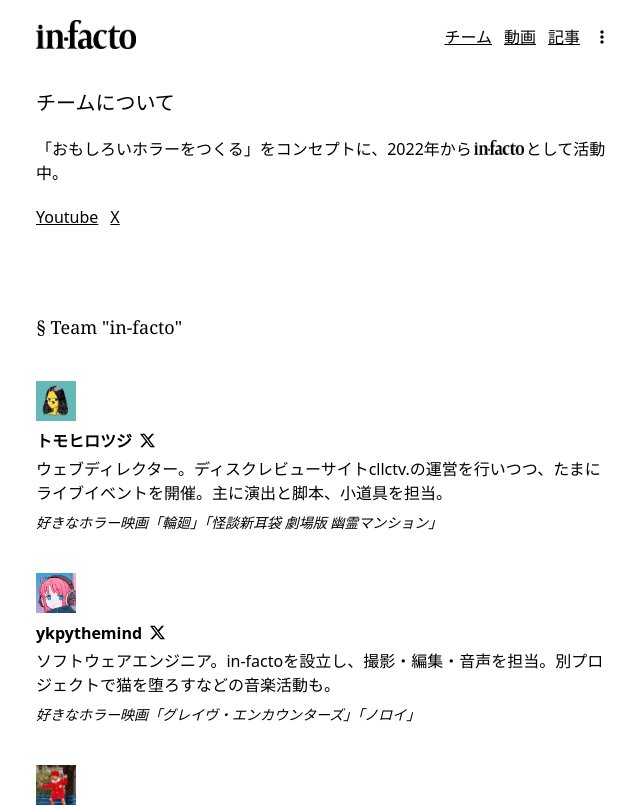
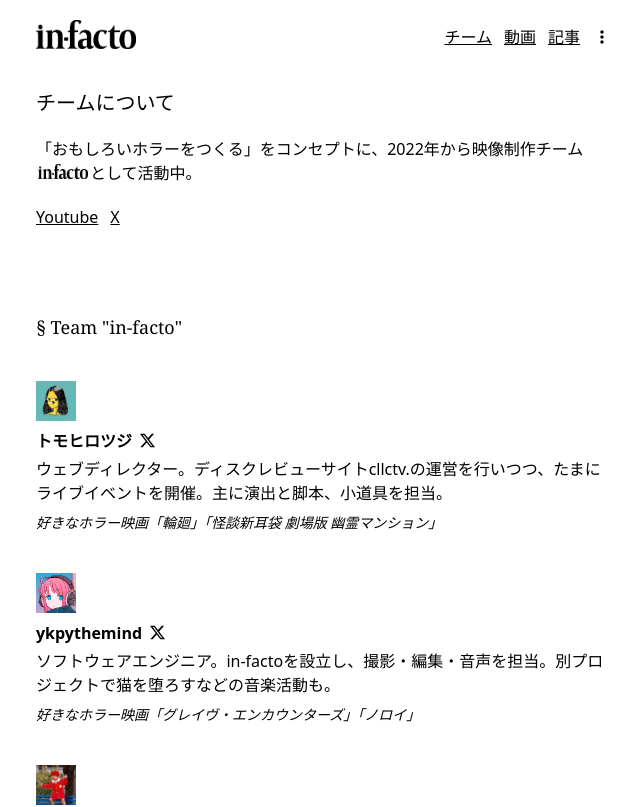
Before and after one commit to ykpythemind/in-facto-tools, a Next.js app in the folder website/: page /about in a window 1280 px wide. Shown: the top 807 px of the page, without its empty margins (316-956 px from the left). Built offline with nearby package versions, Linux system fonts and the light colour scheme.

Commit message:
Sync in-facto-web

```diff
--- a/website/app/(main)/(sub)/about/page.tsx
+++ b/website/app/(main)/(sub)/about/page.tsx
@@ -11,7 +11,7 @@ const Page = () => {
 
       <div className="mt-5">
         <p className="align-middle">
-          「おもしろいホラーをつくる」をコンセプトに、2022年から
+          「おもしろいホラーをつくる」をコンセプトに、2022年から映像制作チーム
           <img
             src={"/in-facto-black.png"}
             alt={"in-facto"}
```
